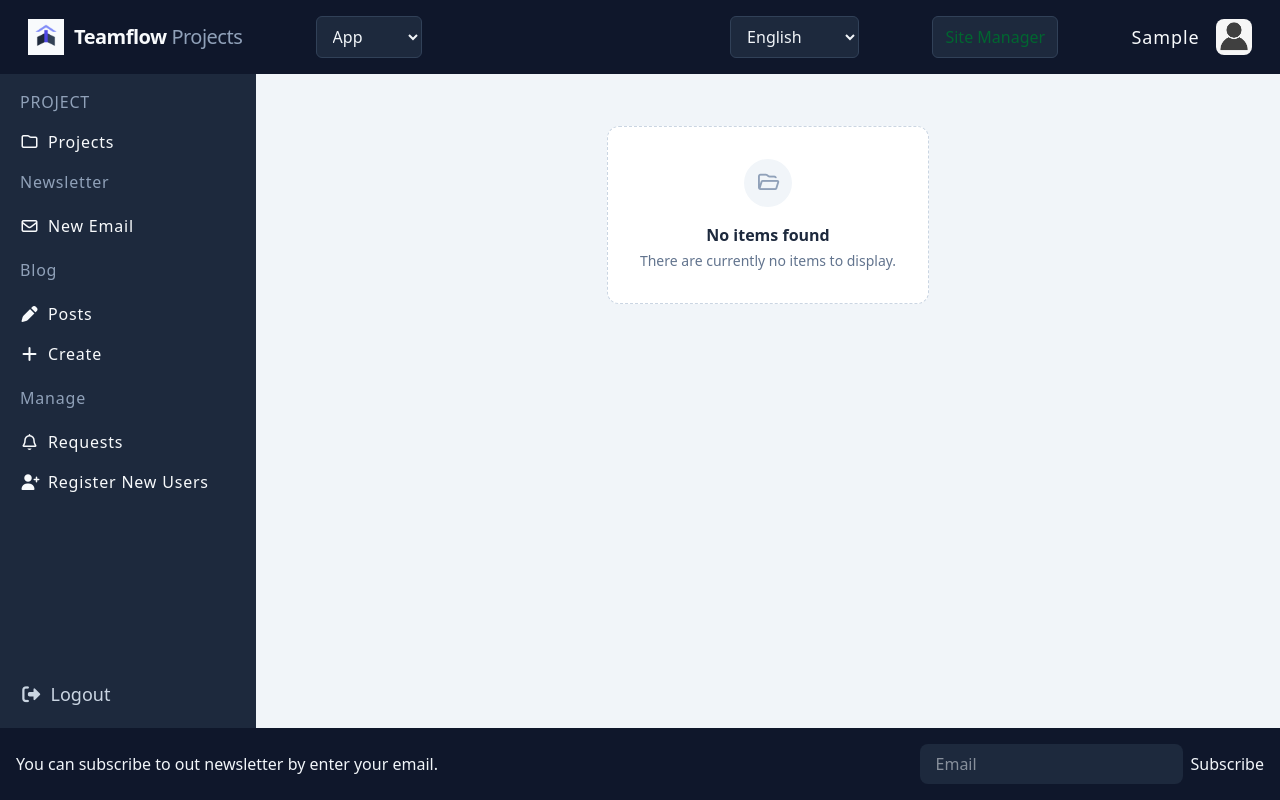
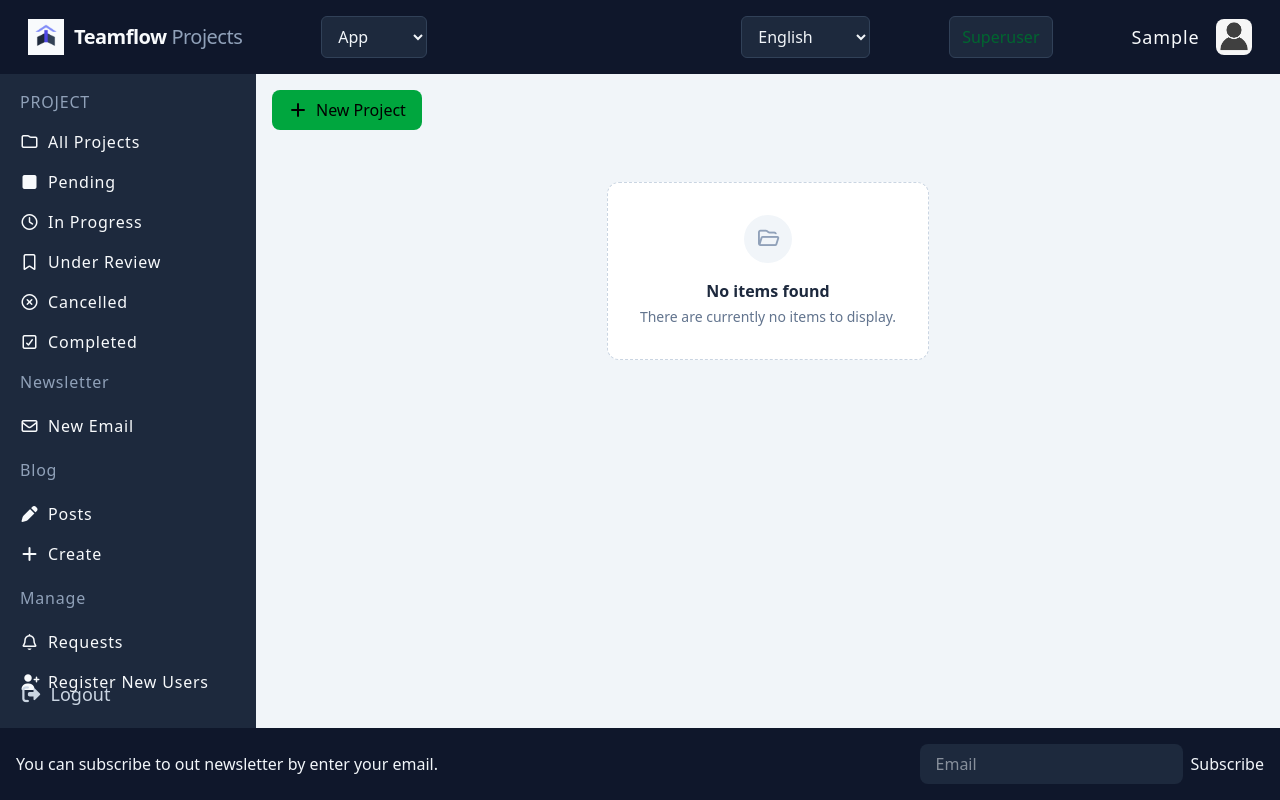
Before and after one commit to Motasem-Rgeiy/Company_Project_Management, a Django app: page /en/project/ in a window 1280 px wide. Run offline with Django 5.2, Linux system fonts and the light colour scheme; the visitor is signed in with stand-in values (Sample User, id 1); data that the repository does not hold is empty; style sheets or scripts are compiled from the project's sources; parts of the project's set-up code (start-up, migrations or seed data) failed here and were passed over.

Commit message:
Modify superuser permissions

```diff
--- a/accounts/models.py
+++ b/accounts/models.py
@@ -11,7 +11,7 @@ class UserRoles(models.IntegerChoices):
     EMPLOYEE = 3, _('Employee')
 
 class User(AbstractUser):
-    role = models.IntegerField(choices=UserRoles.choices, default=UserRoles.SITE_MANAGER)
+    role = models.IntegerField(choices=UserRoles.choices, default=UserRoles.SITE_MANAGER, null=True, blank=True)
     image = models.ImageField(null=True, blank=True)
 
     class Meta:
--- a/accounts/signals.py
+++ b/accounts/signals.py
@@ -10,10 +10,10 @@ from .models import User, UserRoles
 @receiver(post_save, sender=User)
 def assign_user_role_group(sender, instance, created, **kwargs):
          print(instance.role)
-         print('Hello signals')
+
          if instance.role == UserRoles.COMPANY_MANAGER:
-                print('f')
-                codenames = ['add_project', 'can_update_project', 'change_project', 'delete_project', 'add_category', 'add_task', 'can_manage_project', 'can_edit_project_status', 'delete_task', 'delete_post', 'can_create_blog', 'add_tag', 'view_tag', 'delete_tag', 'view_approval', 'change_approval']
+
+                codenames = ['add_project', 'can_update_project', 'change_project', 'delete_project', 'add_category', 'add_task', 'can_manage_project', 'delete_task', 'delete_post', 'can_create_blog', 'add_tag', 'view_tag', 'delete_tag', 'view_approval', 'change_approval']
                 group, _ = Group.objects.get_or_create(name="company_managers")
                 permission = Permission.objects.filter(codename__in=codenames)
 
--- a/approval/templates/approve_list.html
+++ b/approval/templates/approve_list.html
@@ -33,7 +33,7 @@
                     <div class="flex items-center gap-2">
                         {% if approval.requester.image %}
 
-                        <img class="h-9 w-auto rounded-lg" src="{% static "image/person.png" %}" alt="">
+                        <img class="h-9 w-auto rounded-lg" src="{{approval.requester.image.url}}" alt="">
                         {% else %}
                             <img class="h-9 w-auto rounded-lg" src="{% static "image/person.png" %}" alt="">
                         {% endif %}
--- a/project/templates/partials/header.html
+++ b/project/templates/partials/header.html
@@ -45,10 +45,14 @@
 
         <h1 class="bg-slate-800  border border-slate-700 rounded-md px-3 py-2 focus:outline-none">
              {% if user.is_authenticated %}
-             <span class="text-green-800">{{user.get_role_display}}</span>
+                {% if user.is_superuser %}
+                    <span class="text-green-800">Superuser</span>
+                {% else %}
+                    <span class="text-green-800">{{user.get_role_display}}</span>
+                {% endif %}
 
             {% else %}
-            <span class="text-blue-400">{% trans "Public visitor" %}</span>
+                <span class="text-blue-400">{% trans "Public visitor" %}</span>
 
              {% endif %}
         </h1>
--- a/project/templates/partials/side_bar.html
+++ b/project/templates/partials/side_bar.html
@@ -43,7 +43,7 @@
         {% endif %}
 
         <ul class="flex flex-col gap-4 ">
-            {% if user.role == 1 or user.role == 3 %}
+            {% if user.role == 1 or user.role == 3 or user.is_superuser %}
                 <h1 class="text-slate-400">{% trans "PROJECT" %}</h1>
                 <a class="flex items-center gap-2" href="{% url 'project_list' %}">
                     <i class="fa-regular fa-folder"></i>
@@ -77,6 +77,20 @@
                        <i class="fa-regular fa-square-check"></i>
                         <span>{% trans "Completed" %}</span>
                 </a>
+
+                {% if user.is_superuser %}
+                    <div class="flex flex-col gap-5  tracking-wider">
+                        <h1 class="text-slate-400">{% trans "Newsletter" %}</h1>
+                        <ul class="flex flex-col gap-4 ">
+                            <a class="flex items-center gap-2" href="{% url "newsletter_list" %}">
+                                <i class="fa-regular fa-envelope"></i>
+                                <li>{% trans "New Email" %}</li>
+                            </a>
+                        </ul>
+                    </div>
+                {% endif %}
+
+
             {% elif user.role == 2 %}
                     <h1 class="text-slate-400">{% trans "PROJECT" %}</h1>
                     <a class="flex items-center gap-2" href="{% url "project_list" %}">
--- a/project/templates/project/project_list.html
+++ b/project/templates/project/project_list.html
@@ -8,7 +8,7 @@
 
 <div class="grow text-slate-700 flex flex-col gap-4 p-4">
 
-    {% if perms.project.add_project and not user.is_superuser %}
+    {% if perms.project.add_project%}
         <div class="flex">
             <a class="bg-green-600 px-4 py-2 flex gap-2 items-center rounded-lg " href="{% url "project_create" %}">
                 <i class="fa-solid fa-plus text-black"></i>
@@ -46,7 +46,7 @@
             <div class="flex gap-2 ">
                 {% if user.is_authenticated %}
                     {% if  project.status != 5 and project.status != 4 %}
-                        {% if user.role == 1 %}
+                        {% if perms.project.delete_project and perms.project.change_project %}
 
                     <a href="{% url "project_delete" project.id %}">
                         <i class="fa-solid fa-delete-left"></i>
@@ -59,7 +59,7 @@
 
                     {% endif %}
 
-                        {% if user.role == 1  or user in project.users.all %}
+                        {% if perms.project.can_manage_project and user.role != 3  or user in project.users.all %}
                         <a href="{% url "project_manage" project.id %}">
                             <i class="fa-regular fa-folder"></i>
                         </a>
--- a/project/views.py
+++ b/project/views.py
@@ -27,7 +27,7 @@ class ProjectListView(generic.ListView):
         queryset = super().get_queryset()
 
         # 1. Base access checks (filter queryset instead of returning early)
-        if not self.request.user.is_authenticated or self.request.user.role == UserRoles.SITE_MANAGER:
+        if not self.request.user.is_authenticated or self.request.user.role == UserRoles.SITE_MANAGER and not self.request.user.is_superuser:
             queryset = queryset.filter(status=models.ProjectStatus.COMPLETED)
 
         # 2. Filter by assigned employee
@@ -56,18 +56,12 @@ class ProjectListView(generic.ListView):
 
 
 
-class ProjectCreateView(LoginRequiredMixin, UserPassesTestMixin  ,PermissionRequiredMixin, generic.CreateView):
+class ProjectCreateView(LoginRequiredMixin, PermissionRequiredMixin, generic.CreateView):
     model = models.Project
     form_class = forms.ProjectCreateForm
     template_name = 'project/project_create.html'
     permission_required = 'project.add_project'
     raise_exception = True
-
-    def test_func(self):
-           if self.request.user.is_superuser:
-                  return False
-
-           return True
 
 
     def form_valid(self, form):
@@ -249,7 +243,7 @@ def project_management(request, projectId):
     if project.status in [models.ProjectStatus.CANCELLED, models.ProjectStatus.COMPLETED]:
            return HttpResponse('The project is not available.')
 
-    if request.user not in project.users.all() and request.user.role != UserRoles.COMPANY_MANAGER:
+    if request.user not in project.users.all() and request.user.role != UserRoles.COMPANY_MANAGER and not request.user.is_superuser:
         raise PermissionDenied('You Are not allowed to access this page')
 
 
@@ -303,7 +297,7 @@ def task_check(request, taskId):
     if not task:
          return HttpResponse('Not Found!')
 
-    if request.user not in task.project.users.all():
+    if request.user not in task.project.users.all() and not request.user.is_superuser:
           raise PermissionDenied('You are not in the team!')
 
     project_id = task.project.id
@@ -401,6 +395,11 @@ def project_status_update(request, projectId):
 @permission_required('project.can_write_note', raise_exception=True)
 @login_required
 def note_save(request, projectId):
+            project = models.Project.objects.filter(pk=projectId).last()
+
+            if request.user not in project.users.all() and not request.user.is_superuser:
+                      raise PermissionDenied('You are not in the team!')
+
             form = forms.NoteCreateForm(request.POST)
             if form.is_valid():
                    if form.cleaned_data['content']:
```
Also changed, not shown: accounts/views.py (+10 -0 lines), approval/views.py (+9 -7 lines), company_management/settings.py (+18 -6 lines), project/templates/project/project_manage.html (+7 -5 lines), accounts/migrations/0004_alter_user_role.py (added), accounts/migrations/0005_alter_user_role.py (added).
